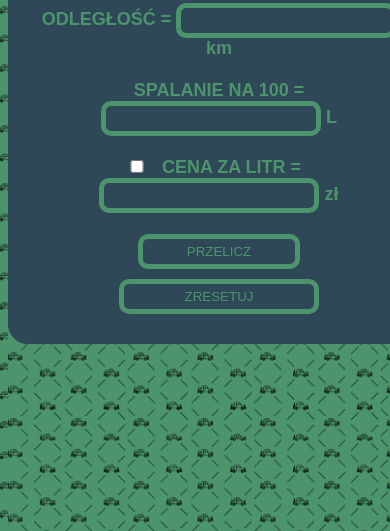
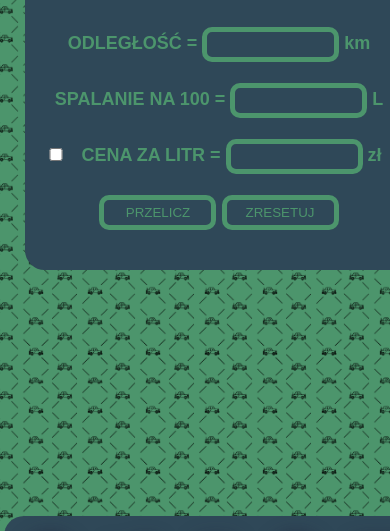
Before and after one commit to Mnichus3142/spalanie, a plain HTML site: page index.html in a window 390 px wide. Shown: the part 213-744 px from the top of the page. Drawn offline with Linux system fonts and the light colour scheme.

Commit message:
Add files via upload

```diff
--- a/index.html
+++ b/index.html
@@ -12,17 +12,17 @@
             <div id="border" style="text-align: center;">
                     <h3>Kalkulator spalania</h3>
                     <br>
-                    ODLEGŁOŚĆ = <input type="number" id="distance"> km
+                    ODLEGŁOŚĆ = <input type="number" id="distance" class="input"> km
                     <br>
                     <br>
-                    SPALANIE NA 100 = <input type="number" id="na100"> L
+                    SPALANIE NA 100 = <input type="number" id="na100" class="input"> L
                     <br>
                     <br>
-                    <input type="checkbox" id="check"> CENA ZA LITR = <input type="number" id="cena"> zł
+                    <input type="checkbox" id="check"> CENA ZA LITR = <input type="number" id="cena" class="input"> zł
                     <br>
                     <br>
-                    <input type="button" value="PRZELICZ" id="submit">
-                    <input type="reset" value="ZRESETUJ" id="reset">
+                    <input type="button" value="PRZELICZ" id="submit" class="input">
+                    <input type="reset" value="ZRESETUJ" id="reset" class="input">
                     <div id="result">
 
                     </div>
--- a/style/style.css
+++ b/style/style.css
@@ -111,3 +111,9 @@ footer {
 footer a {
     text-decoration: none;
 }
+
+@media screen and (max-width: 600px) {
+    .input {
+        max-width: 30vw;
+    }
+}
```
Also changed, not shown: 1 other file.
